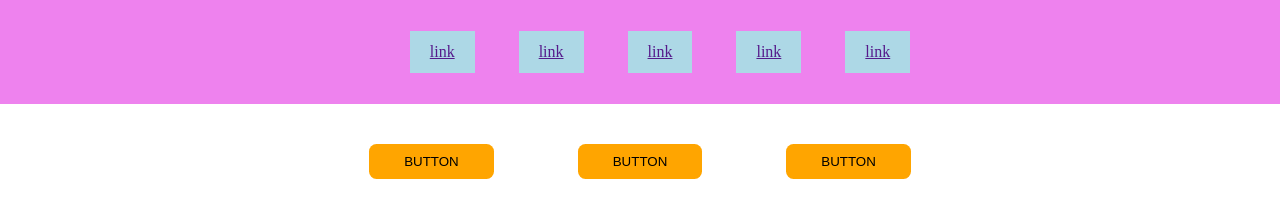
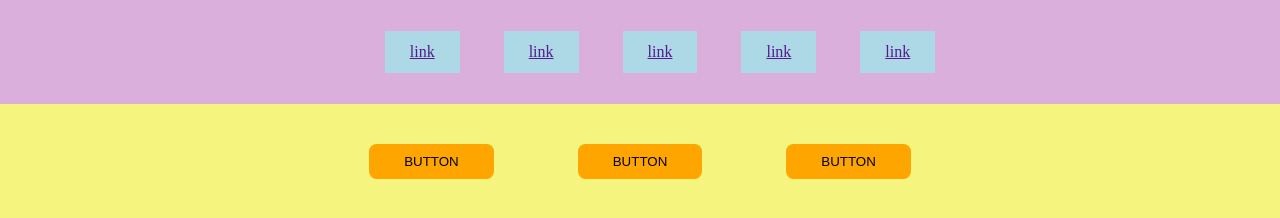
Before and after one commit to klax83/week3excercise, a plain HTML site: page index.html in a window 1280 px wide. Drawn offline with Linux system fonts and the light colour scheme.

Commit message:
tweaked week3 excercise

```diff
--- a/css/main.css
+++ b/css/main.css
@@ -1,16 +1,17 @@
 body {
+	background-color: #f4f47e;
 	margin: 0;
 	padding: 0;
 }
 nav {
 	text-align: center;
-	background-color: violet;
+	background-color: #dbafdb;
 	padding: 15px;
 }
 nav ul li {
 	display: inline-block;
 	background-color: lightblue;
-	padding: 12px 20px;
+	padding: 12px 25px;
 	margin: 0 20px;
 	transition: 0.5s ease;
 }
```
